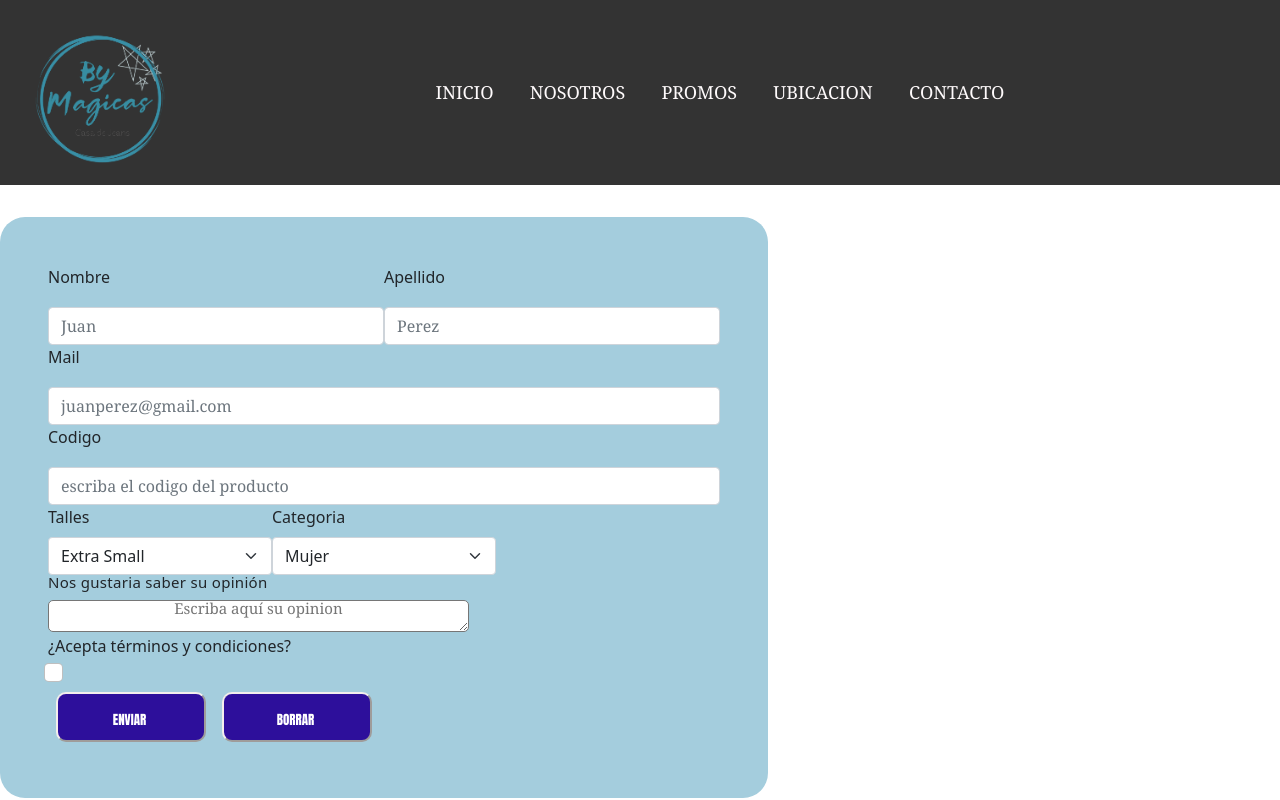
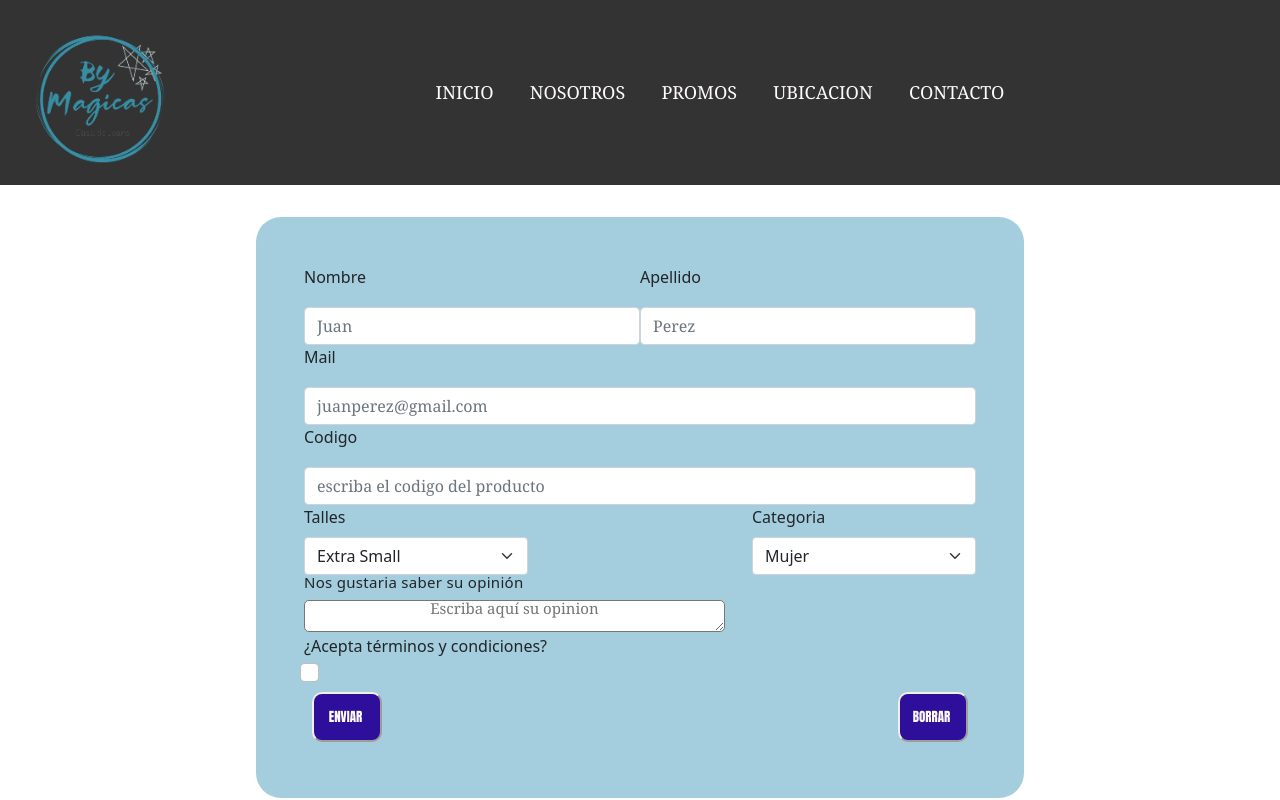
Before and after one commit to Carolinda78/Entrega-Carolina-Diaz, a website: page pages/contacto.html in a window 1280 px wide. Shown: the top 800 px of the page. Drawn offline with nearby package versions, Linux system fonts and the light colour scheme; a web font is replaced by a local one.

```diff
--- a/scss/_extend.scss
+++ b/scss/_extend.scss
@@ -2,11 +2,11 @@
 
 .boton {
     background-color: rgb(15, 17, 155);
-    color: white;
+    color: rgb(252, 250, 250);
     text-decoration: none;
-    padding: 1rem;
+    padding: 0rem;
     text-transform: uppercase;
-    border-radius: 00.5rem;
+    border-radius: 0rem;
     margin: 0.5rem;
     font-family: Impact, Haettenschweiler, 'Arial Narrow Bold', sans-serif;
     font-size: small;
@@ -17,7 +17,7 @@
 .boton:hover {
     filter: opacity(1);
     transform: scale(1.04);
-    color: rgb(46, 31, 31);
+    color: rgb(246, 248, 245);
     background-color: rgb(0, 1, 85);
 }
 
@@ -26,6 +26,9 @@
     @extend .boton;
     background-color: $colorboton;
     border-radius: 10px;
-    width: 150px;
+    width: 70px;
     height: 50px;
+    align-items: center;
+    justify-items: center;
+    justify-content: center ;
 }
--- a/scss/_form.scss
+++ b/scss/_form.scss
@@ -35,7 +35,7 @@
 
 }
 .option{
-    color: rgb(184, 104, 160);
+    color: rgb(112, 7, 81);
     font-size: xx-small;
     font-family: $type;
     padding: 2px;
@@ -58,11 +58,12 @@
 .section{
         display: flex;
         flex-wrap: wrap;
-        justify-content: flex-start;
+        justify-content: space-between;
+        background: #aae4fb;
         background: $backgroundcolor;
-        // margin: auto auto auto auto;
+         margin: auto auto auto auto;
         padding: 3rem;
-        // border: 10rem;
+        border: 10rem;
         width: 60%;
         border-radius: 25px;
         }
@@ -75,7 +76,7 @@
    border-radius: 5px;
    border-color: #f3eeec;
    font-family: $type;
-   color: rgb(87, 87, 92);
+   color: rgb(68, 68, 139);
 
 }
 .form{
--- a/scss/_responsive.scss
+++ b/scss/_responsive.scss
@@ -59,7 +59,7 @@
     }
 
     .boton {
-        font-size: x-small;
+        font-size: small;
         // width: 50%;
         }
 
```
Also changed, not shown: css/style.css, img/Instagram Circle-b.png, img/Twitter Circled-b.png, img/WhatsApp-b.png.
